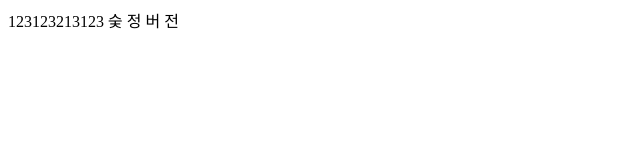
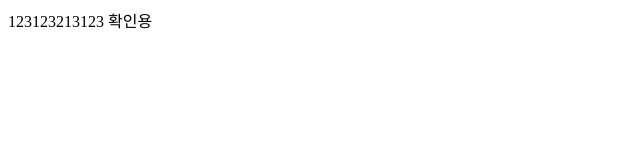
Before and after one commit to seungho87/gitTest, a plain HTML site: page gitTest/WebContent/1231231231.html in a window 1280 px wide. Shown: the full height of the page, 0-640 px from the left. Drawn offline with Linux system fonts and the light colour scheme.

Commit message:
깃확인용
확인확인

```diff
--- a/gitTest/WebContent/1231231231.html
+++ b/gitTest/WebContent/1231231231.html
@@ -6,9 +6,6 @@
 </head>
 <body>
 123123213123
-숮
-정
-버
-전
+확인용
 </body>
 </html>
```
